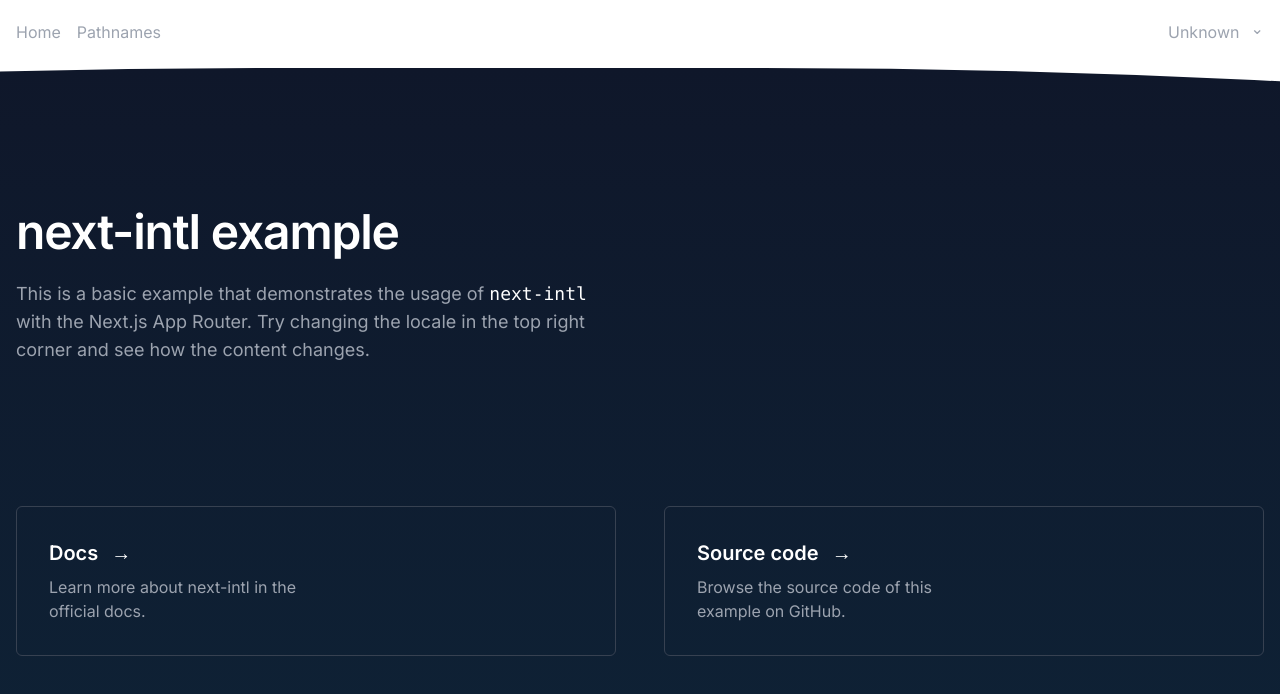
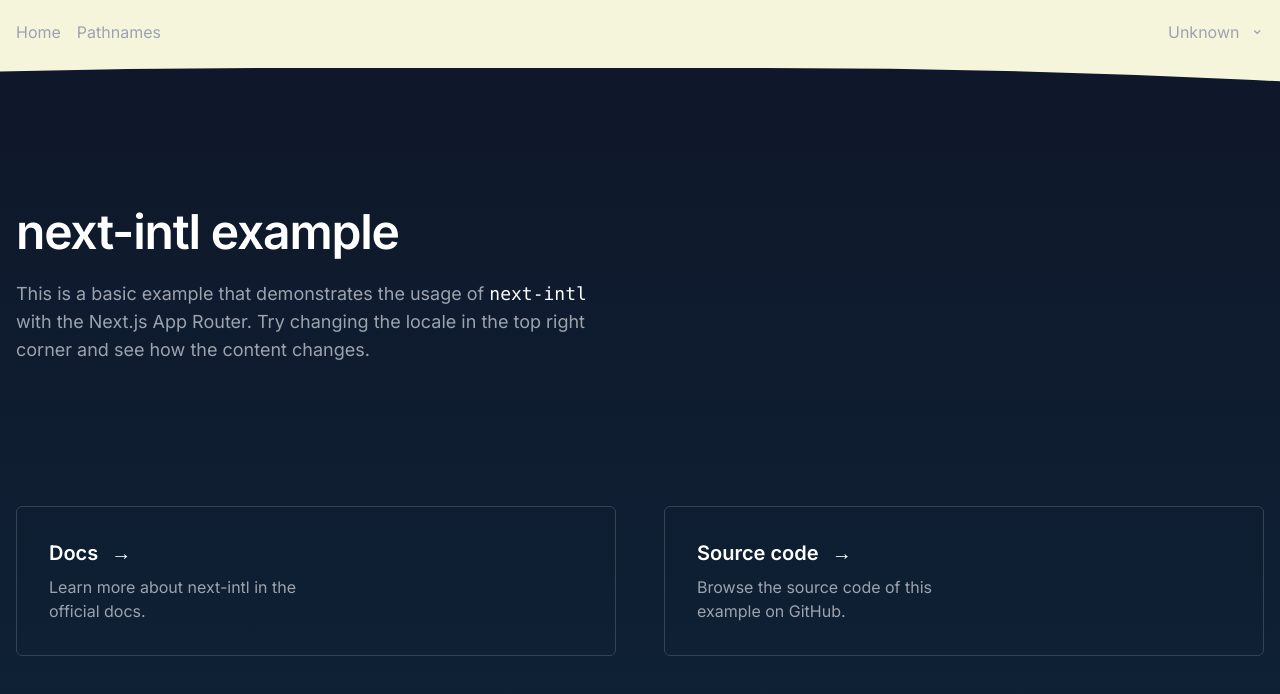
Before and after one commit to 77ccreed/kalda-next, a Next.js app: page /et in a window 1280 px wide. Shown: the top 694 px of the page. Built offline with nearby package versions, Linux system fonts and the light colour scheme.

Commit message:
chore: Update tailwind.config.ts for internationalization support

```diff
--- a/tailwind.config.ts
+++ b/tailwind.config.ts
@@ -1,13 +1,13 @@
-import type { Config } from "tailwindcss"
+import type { Config } from "tailwindcss";
 
-const config = {
+const config: Config = {
   darkMode: ["class"],
   content: [
-    './pages/**/*.{ts,tsx}',
-    './components/**/*.{ts,tsx}',
-    './app/**/*.{ts,tsx}',
-    './src/**/*.{ts,tsx}',
-	],
+    "./pages/**/*.{ts,tsx}",
+    "./components/**/*.{ts,tsx}",
+    "./app/**/*.{ts,tsx}",
+    "./src/**/*.{ts,tsx}",
+  ],
   prefix: "",
   theme: {
     container: {
@@ -19,38 +19,41 @@ const config = {
     },
     extend: {
       colors: {
-        border: "hsl(var(--border))",
-        input: "hsl(var(--input))",
-        ring: "hsl(var(--ring))",
-        background: "hsl(var(--background))",
-        foreground: "hsl(var(--foreground))",
+        // Peamised värvid
         primary: {
-          DEFAULT: "hsl(var(--primary))",
-          foreground: "hsl(var(--primary-foreground))",
+          DEFAULT: "#4CAF50", // Roheline
+          foreground: "#FFFFFF", // Valge
         },
         secondary: {
-          DEFAULT: "hsl(var(--secondary))",
-          foreground: "hsl(var(--secondary-foreground))",
+          DEFAULT: "#2F4858", // Sinakasroheline
+          foreground: "#FFFFFF", // Valge
         },
-        destructive: {
-          DEFAULT: "hsl(var(--destructive))",
-          foreground: "hsl(var(--destructive-foreground))",
+        accent: {
+          DEFAULT: "#FFEB3B", // Helekollane
+          foreground: "#2F4858", // Sinakasroheline
         },
         muted: {
-          DEFAULT: "hsl(var(--muted))",
-          foreground: "hsl(var(--muted-foreground))",
+          DEFAULT: "#E0E0E0", // Helehall
+          foreground: "#757575", // Tumehall
         },
-        accent: {
-          DEFAULT: "hsl(var(--accent))",
-          foreground: "hsl(var(--accent-foreground))",
+        background: {
+          DEFAULT: "#F5F5DC", // Pehme beež
         },
+        lightGreen: {
+          DEFAULT: "#C8E6C9", // Hele roheline
+        },
+        // Täiendavad värvid
+        border: "#757575", // Tumehall
+        input: "#757575", // Tumehall
+        ring: "#757575", // Tumehall
+        foreground: "#2F4858", // Sinakasroheline
         popover: {
-          DEFAULT: "hsl(var(--popover))",
-          foreground: "hsl(var(--popover-foreground))",
+          DEFAULT: "#FFFFFF", // Valge
+          foreground: "#2F4858", // Sinakasroheline
         },
         card: {
-          DEFAULT: "hsl(var(--card))",
-          foreground: "hsl(var(--card-foreground))",
+          DEFAULT: "#E0E0E0", // Helehall
+          foreground: "#2F4858", // Sinakasroheline
         },
       },
       borderRadius: {
@@ -75,6 +78,6 @@ const config = {
     },
   },
   plugins: [require("tailwindcss-animate")],
-} satisfies Config
+};
 
-export default config
+export default config;
```
